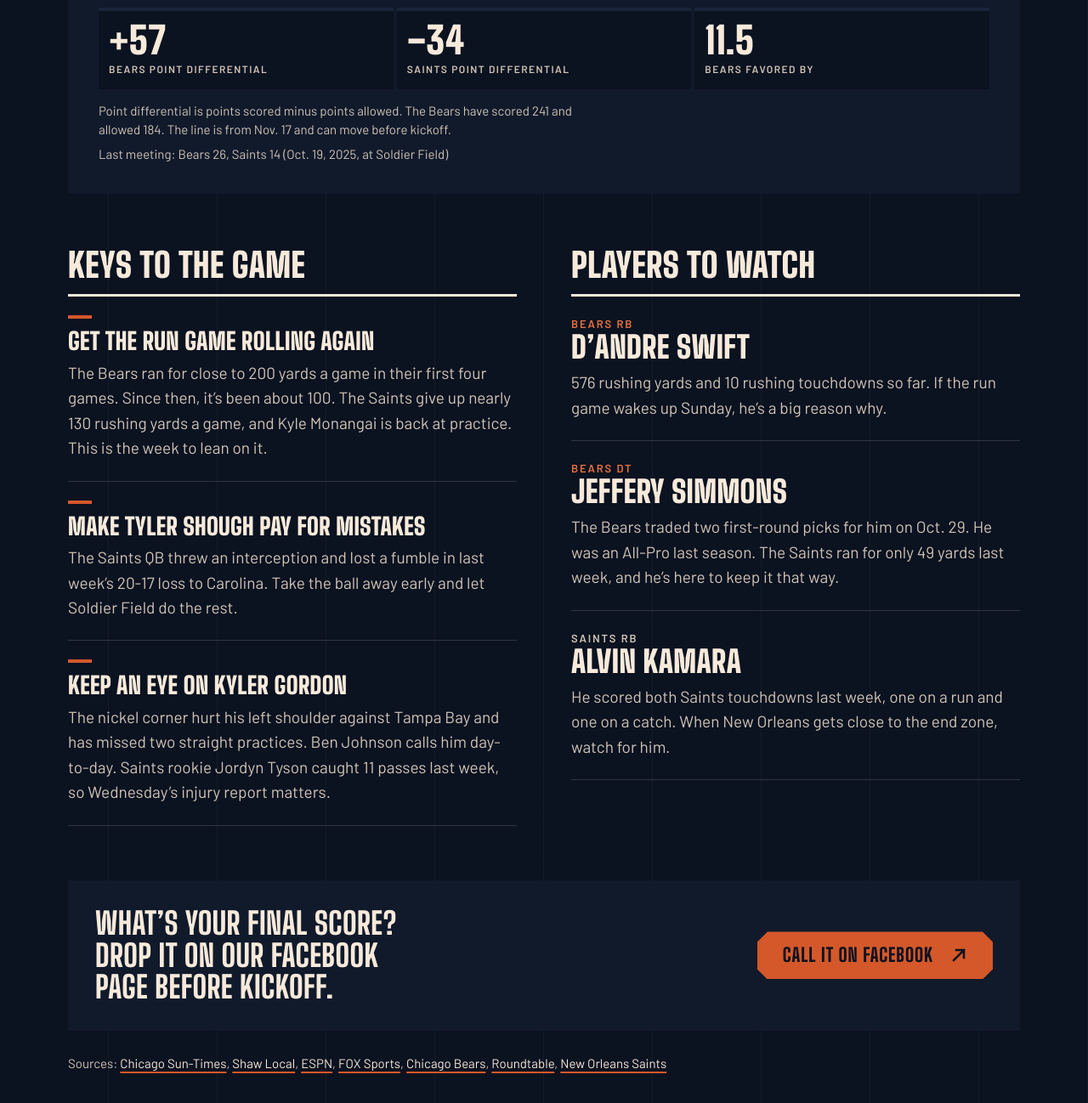
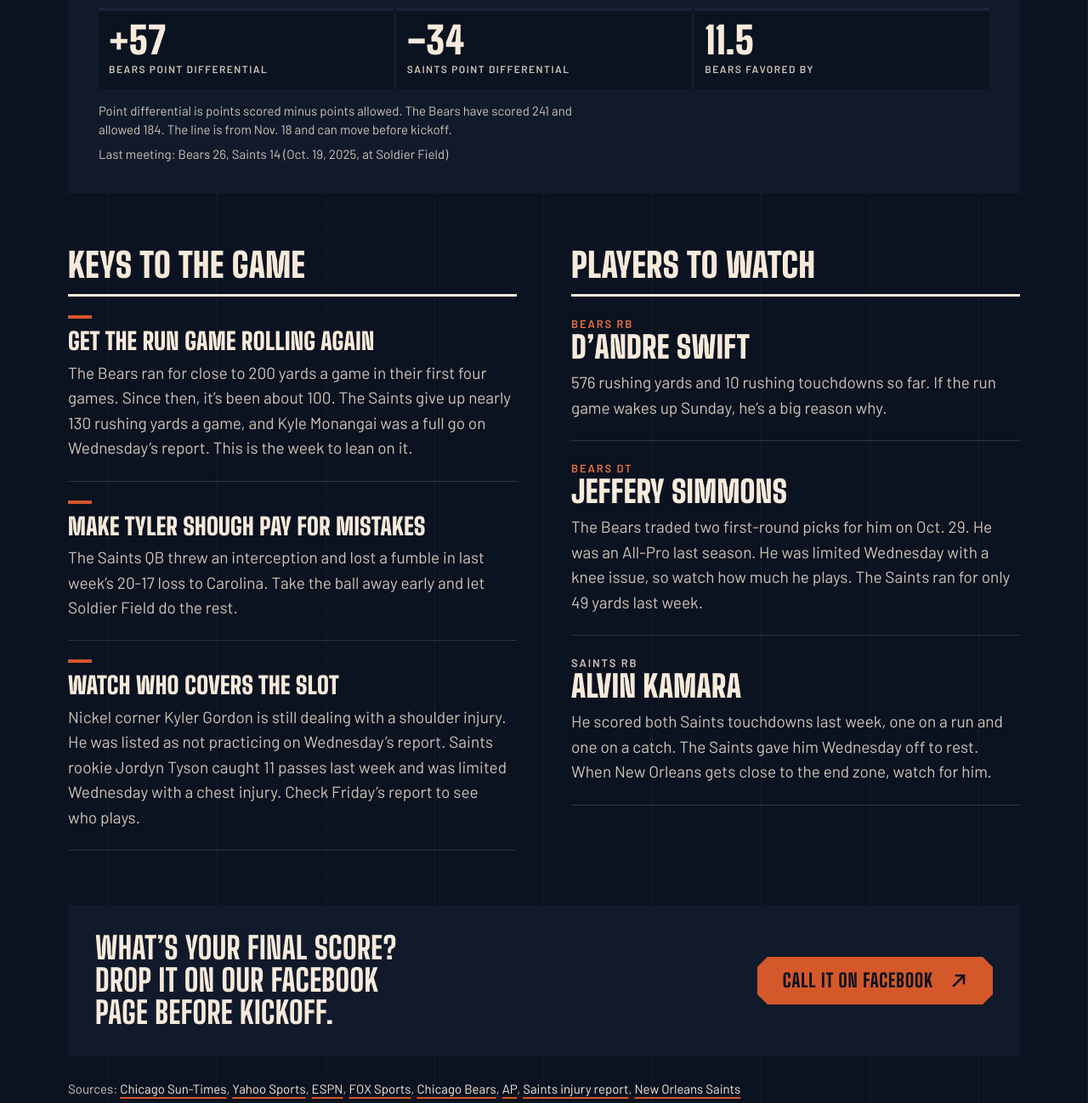
Before and after one commit to jamellewisbranding/fourthand312, a plain HTML site: page site/index.html in a window 1280 px wide. Shown: the part 2730-4028 px from the top of the page at 85% size. Drawn offline with Linux system fonts and the light colour scheme.

Commit message:
Breakdown: Wednesday injury report (Gordon DNP, Simmons limited), line as of Nov. 18
Co-Authored-By: Claude Opus 5.5 <noreply@anthropic.com>
Claude-Session: https://claude.ai/code/session_01GEB5CPqJQjkRfM8kQtf92D

```diff
--- a/site/index.html
+++ b/site/index.html
@@ -129,7 +129,7 @@
       <div class="wrap breakdown__inner">
         <div class="breakdown__head">
           <h2 id="breakdown-title" class="section-title">The Breakdown</h2>
-          <p class="breakdown__date">Updated <time datetime="2026-11-17">Nov. 17, 2026</time></p>
+          <p class="breakdown__date">Updated <time datetime="2026-11-18">Nov. 18, 2026</time></p>
         </div>
         <p class="breakdown__status" hidden>That game is in the books. This was the preview for the Saints game. The next Breakdown drops during the next game week.</p>
         <p class="breakdown__lede">The Bears have won four straight since Caleb Williams came back from his hamstring injury. Now the Saints visit Soldier Field, and the NFC North is a three-way tie at 7-2. Here’s what to watch Sunday.</p>
@@ -154,7 +154,7 @@
             <li><span class="matchup__stat-label">Saints point differential</span><span class="matchup__stat-value">&minus;34</span></li>
             <li><span class="matchup__stat-label">Bears favored by</span><span class="matchup__stat-value">11.5</span></li>
           </ul>
-          <p class="matchup__fine">Point differential is points scored minus points allowed. The Bears have scored 241 and allowed 184. The line is from Nov. 17 and can move before kickoff.</p>
+          <p class="matchup__fine">Point differential is points scored minus points allowed. The Bears have scored 241 and allowed 184. The line is from Nov. 18 and can move before kickoff.</p>
           <p class="matchup__fine">Last meeting: Bears 26, Saints 14 (Oct. 19, 2025, at Soldier Field)</p>
         </div>
 
@@ -164,15 +164,15 @@
             <ul class="keys" role="list">
               <li class="key">
                 <h4 class="key__title">Get the run game rolling again</h4>
-                <p class="key__text">The Bears ran for close to 200 yards a game in their first four games. Since then, it’s been about 100. The Saints give up nearly 130 rushing yards a game, and Kyle Monangai is back at practice. This is the week to lean on it.</p>
+                <p class="key__text">The Bears ran for close to 200 yards a game in their first four games. Since then, it’s been about 100. The Saints give up nearly 130 rushing yards a game, and Kyle Monangai was a full go on Wednesday’s report. This is the week to lean on it.</p>
               </li>
               <li class="key">
                 <h4 class="key__title">Make Tyler Shough pay for mistakes</h4>
                 <p class="key__text">The Saints QB threw an interception and lost a fumble in last week’s 20-17 loss to Carolina. Take the ball away early and let Soldier Field do the rest.</p>
               </li>
               <li class="key">
-                <h4 class="key__title">Keep an eye on Kyler Gordon</h4>
-                <p class="key__text">The nickel corner hurt his left shoulder against Tampa Bay and has missed two straight practices. Ben Johnson calls him day-to-day. Saints rookie Jordyn Tyson caught 11 passes last week, so Wednesday’s injury report matters.</p>
+                <h4 class="key__title">Watch who covers the slot</h4>
+                <p class="key__text">Nickel corner Kyler Gordon is still dealing with a shoulder injury. He was listed as not practicing on Wednesday’s report. Saints rookie Jordyn Tyson caught 11 passes last week and was limited Wednesday with a chest injury. Check Friday’s report to see who plays.</p>
               </li>
             </ul>
           </div>
@@ -188,12 +188,12 @@
               <li class="player">
                 <p class="player__team">Bears DT</p>
                 <h4 class="player__name">Jeffery Simmons</h4>
-                <p class="player__text">The Bears traded two first-round picks for him on Oct. 29. He was an All-Pro last season. The Saints ran for only 49 yards last week, and he’s here to keep it that way.</p>
+                <p class="player__text">The Bears traded two first-round picks for him on Oct. 29. He was an All-Pro last season. He was limited Wednesday with a knee issue, so watch how much he plays. The Saints ran for only 49 yards last week.</p>
               </li>
               <li class="player player--opp">
                 <p class="player__team">Saints RB</p>
                 <h4 class="player__name">Alvin Kamara</h4>
-                <p class="player__text">He scored both Saints touchdowns last week, one on a run and one on a catch. When New Orleans gets close to the end zone, watch for him.</p>
+                <p class="player__text">He scored both Saints touchdowns last week, one on a run and one on a catch. The Saints gave him Wednesday off to rest. When New Orleans gets close to the end zone, watch for him.</p>
               </li>
             </ul>
           </div>
@@ -208,12 +208,13 @@
         </div>
 
         <p class="breakdown__sources">Sources:
-          <a href="https://chicago.suntimes.com/bears/2026/11/16/bears-report-cb-kyler-gordon-out-for-monday-practice-wr-luther-burden-rb-kyle-monangai-active" target="_blank" rel="noopener noreferrer">Chicago Sun-Times</a>,
-          <a href="https://www.shawlocal.com/bears/2026/11/17/what-chicago-bears-caleb-williams-ben-johnson-said-tuesday-after-their-bye-week/" target="_blank" rel="noopener noreferrer">Shaw Local</a>,
+          <a href="https://chicago.suntimes.com/bears/2026/11/16/bears-ben-johnson-kyle-monangai-more-explosive-runs-after-bye-week-saints-nfl-coach-running-back" target="_blank" rel="noopener noreferrer">Chicago Sun-Times</a>,
+          <a href="https://sports.yahoo.com/articles/bears-vs-saints-injury-report-224439372.html" target="_blank" rel="noopener noreferrer">Yahoo Sports</a>,
           <a href="https://www.espn.com/nfl/recap/_/gameId/401873055" target="_blank" rel="noopener noreferrer">ESPN</a>,
           <a href="https://www.foxsports.com/nfl/week-11-new-orleans-saints-vs-chicago-bears-nov-22-2026-game-boxscore-11090" target="_blank" rel="noopener noreferrer">FOX Sports</a>,
           <a href="https://www.chicagobears.com/news/chicago-bears-acquire-all-pro-dl-jeffery-simmons-via-trade-roster-moves" target="_blank" rel="noopener noreferrer">Chicago Bears</a>,
-          <a href="https://roundtable.io/sports/nfl/bears/news/bears-plan-to-address-struggling-run-game-over-week-10-bye" target="_blank" rel="noopener noreferrer">Roundtable</a>,
+          <a href="https://www.lanacion.com.ar/usa/johnson-and-bears-looking-to-improve-rushing-attack-during-bye-week-for-2nd-straight-year-nid12112026/" target="_blank" rel="noopener noreferrer">AP</a>,
+          <a href="https://www.neworleanssaints.com/news/injury-report-chicago-bears-vs-new-orleans-saints-2026-nfl-week-11-wednesday" target="_blank" rel="noopener noreferrer">Saints injury report</a>,
           <a href="https://www.neworleanssaints.com/news/chicago-bears-2026-new-orleans-saints-opponent-profile" target="_blank" rel="noopener noreferrer">New Orleans Saints</a>
           <span class="sr-only">(links open in a new tab)</span>
         </p>
```
